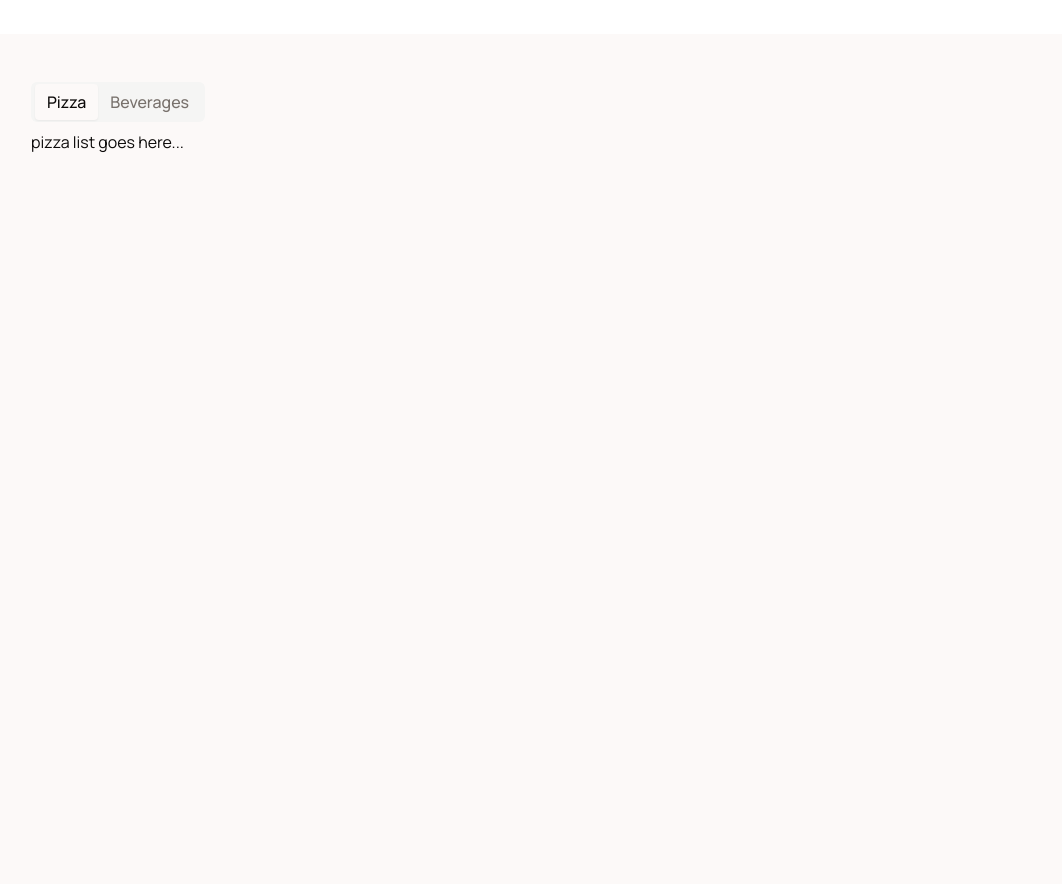
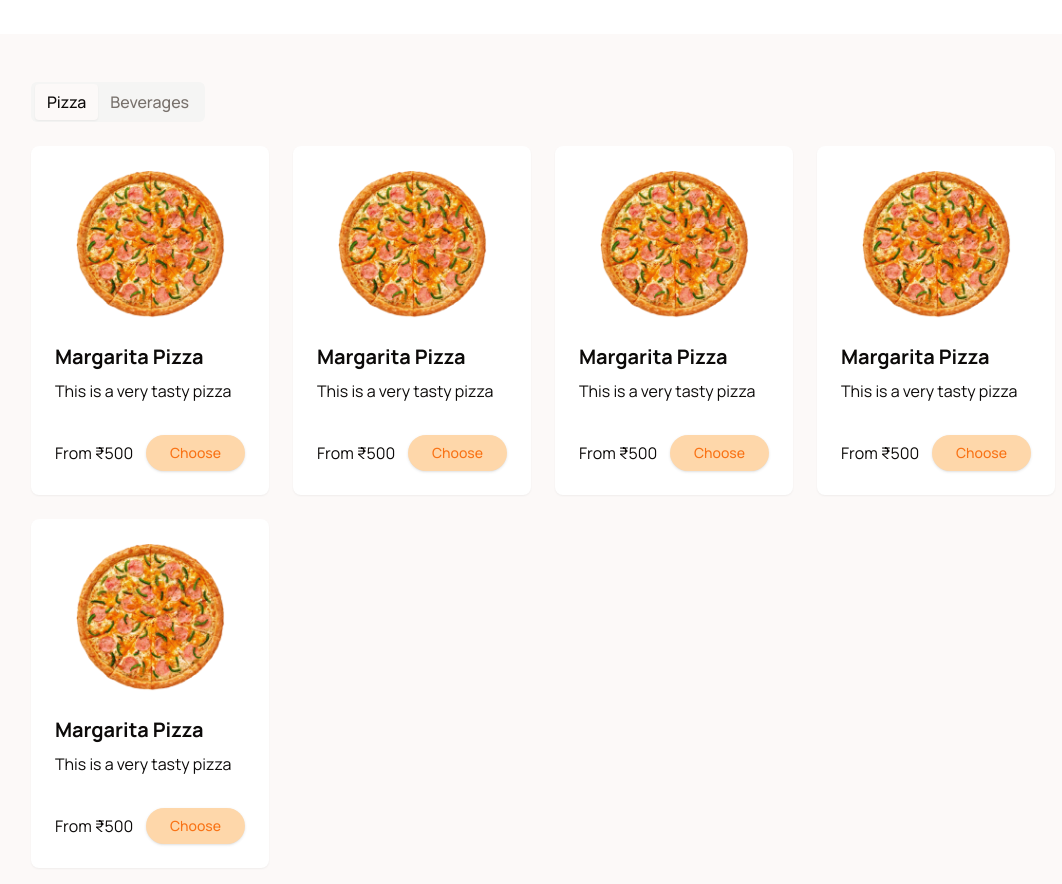
Before and after one commit to MohitCode17/mernspace-c-client, a Next.js app: page / in a window 1280 px wide. Shown: the part 640-1524 px from the top of the page, without its empty margins (97-1159 px from the left). Before the commit the page ends 842 px from the top, so only its background shows below. Built offline with nearby package versions, Linux system fonts and the light colour scheme.

Commit message:
add product card

```diff
--- /dev/null
+++ b/src/app/(home)/components/ProductCard.tsx
@@ -0,0 +1,50 @@
+import { Button } from "@/components/ui/button";
+import {
+  Card,
+  CardContent,
+  CardFooter,
+  CardHeader,
+} from "@/components/ui/card";
+import Image from "next/image";
+import React from "react";
+
+export type Product = {
+  id: string;
+  name: string;
+  description: string;
+  image: string;
+  price: number;
+};
+
+type PropTypes = { product: Product };
+
+const ProductCard = ({ product }: PropTypes) => {
+  return (
+    <Card className="border-none">
+      <CardHeader className="flex items-center justify-center">
+        <Image
+          src={product.image}
+          alt={product.name}
+          width={150}
+          height={150}
+        />
+      </CardHeader>
+
+      <CardContent>
+        <h1 className="text-xl font-bold">{product.name}</h1>
+        <p className="mt-2">{product.description}</p>
+      </CardContent>
+      <CardFooter className="flex items-center justify-between mt-2">
+        <p>
+          <span>From </span>
+          <span>₹{product.price}</span>
+        </p>
+        <Button size={"sm"} className="bg-orange-200 hover:bg-orange-300 text-orange-500 px-6 py-2 rounded-full shadow hover:shadow-lg outline-none focus:outline-none ease-linear transition-all duration-150">
+          Choose
+        </Button>
+      </CardFooter>
+    </Card>
+  );
+};
+
+export default ProductCard;
--- a/src/app/(home)/page.tsx
+++ b/src/app/(home)/page.tsx
@@ -1,6 +1,84 @@
 import { Button } from "@/components/ui/button";
 import { Tabs, TabsContent, TabsList, TabsTrigger } from "@/components/ui/tabs";
 import Image from "next/image";
+import ProductCard, { Product } from "./components/ProductCard";
+
+// Demo list of product
+const products: Product[] = [
+  {
+    id: "1",
+    name: "Margarita Pizza",
+    description: "This is a very tasty pizza",
+    image: "/pizza-main.png",
+    price: 500,
+  },
+  {
+    id: "2",
+    name: "Margarita Pizza",
+    description: "This is a very tasty pizza",
+    image: "/pizza-main.png",
+    price: 500,
+  },
+  {
+    id: "3",
+    name: "Margarita Pizza",
+    description: "This is a very tasty pizza",
+    image: "/pizza-main.png",
+    price: 500,
+  },
+  {
+    id: "4",
+    name: "Margarita Pizza",
+    description: "This is a very tasty pizza",
+    image: "/pizza-main.png",
+    price: 500,
+  },
+  {
+    id: "5",
+    name: "Margarita Pizza",
+    description: "This is a very tasty pizza",
+    image: "/pizza-main.png",
+    price: 500,
+  },
+];
+
+const beverages: Product[] = [
+  {
+    id: "1",
+    name: "Classic Cold Coffee",
+    description: "Cold and Refreshing Coffee",
+    image: "/beverages.png",
+    price: 80,
+  },
+  {
+    id: "2",
+    name: "Classic Cold Coffee",
+    description: "Cold and Refreshing Coffee",
+    image: "/beverages.png",
+    price: 80,
+  },
+  {
+    id: "3",
+    name: "Classic Cold Coffee",
+    description: "Cold and Refreshing Coffee",
+    image: "/beverages.png",
+    price: 80,
+  },
+  {
+    id: "4",
+    name: "Classic Cold Coffee",
+    description: "Cold and Refreshing Coffee",
+    image: "/beverages.png",
+    price: 80,
+  },
+  {
+    id: "5",
+    name: "Classic Cold Coffee",
+    description: "Cold and Refreshing Coffee",
+    image: "/beverages.png",
+    price: 80,
+  },
+];
 
 export default function Home() {
   return (
@@ -32,7 +110,7 @@
 
       <section>
         <div className="container py-12">
-          <Tabs defaultValue="pizza" className="w-[400px]">
+          <Tabs defaultValue="pizza">
             <TabsList>
               <TabsTrigger value="pizza" className="text-md">
                 Pizza
@@ -41,9 +119,19 @@
                 Beverages
               </TabsTrigger>
             </TabsList>
-            <TabsContent value="pizza">pizza list goes here...</TabsContent>
+            <TabsContent value="pizza">
+              <div className="grid grid-cols-4 gap-6 mt-6">
+                {products.map((product) => (
+                  <ProductCard key={product.id} product={product} />
+                ))}
+              </div>
+            </TabsContent>
             <TabsContent value="beverages">
-              beverages list goes here...
+              <div className="grid grid-cols-4 gap-6 mt-6">
+                {beverages.map((product) => (
+                  <ProductCard key={product.id} product={product} />
+                ))}
+              </div>
             </TabsContent>
           </Tabs>
         </div>
--- /dev/null
+++ b/src/components/ui/card.tsx
@@ -0,0 +1,79 @@
+import * as React from "react"
+
+import { cn } from "@/lib/utils"
+
+const Card = React.forwardRef<
+  HTMLDivElement,
+  React.HTMLAttributes<HTMLDivElement>
+>(({ className, ...props }, ref) => (
+  <div
+    ref={ref}
+    className={cn(
+      "rounded-lg border bg-card text-card-foreground shadow-sm",
+      className
+    )}
+    {...props}
+  />
+))
+Card.displayName = "Card"
+
+const CardHeader = React.forwardRef<
+  HTMLDivElement,
+  React.HTMLAttributes<HTMLDivElement>
+>(({ className, ...props }, ref) => (
+  <div
+    ref={ref}
+    className={cn("flex flex-col space-y-1.5 p-6", className)}
+    {...props}
+  />
+))
+CardHeader.displayName = "CardHeader"
+
+const CardTitle = React.forwardRef<
+  HTMLDivElement,
+  React.HTMLAttributes<HTMLDivElement>
+>(({ className, ...props }, ref) => (
+  <div
+    ref={ref}
+    className={cn(
+      "text-2xl font-semibold leading-none tracking-tight",
+      className
+    )}
+    {...props}
+  />
+))
+CardTitle.displayName = "CardTitle"
+
+const CardDescription = React.forwardRef<
+  HTMLDivElement,
+  React.HTMLAttributes<HTMLDivElement>
+>(({ className, ...props }, ref) => (
+  <div
+    ref={ref}
+    className={cn("text-sm text-muted-foreground", className)}
+    {...props}
+  />
+))
+CardDescription.displayName = "CardDescription"
+
+const CardContent = React.forwardRef<
+  HTMLDivElement,
+  React.HTMLAttributes<HTMLDivElement>
+>(({ className, ...props }, ref) => (
+  <div ref={ref} className={cn("p-6 pt-0", className)} {...props} />
+))
+CardContent.displayName = "CardContent"
+
+const CardFooter = React.forwardRef<
+  HTMLDivElement,
+  React.HTMLAttributes<HTMLDivElement>
+>(({ className, ...props }, ref) => (
+  <div
+    ref={ref}
+    className={cn("flex items-center p-6 pt-0", className)}
+    {...props}
+  />
+))
+CardFooter.displayName = "CardFooter"
+
+export { Card, CardHeader, CardFooter, CardTitle, CardDescription, CardContent }
```
Also changed, not shown: public/beverages.png (added).
